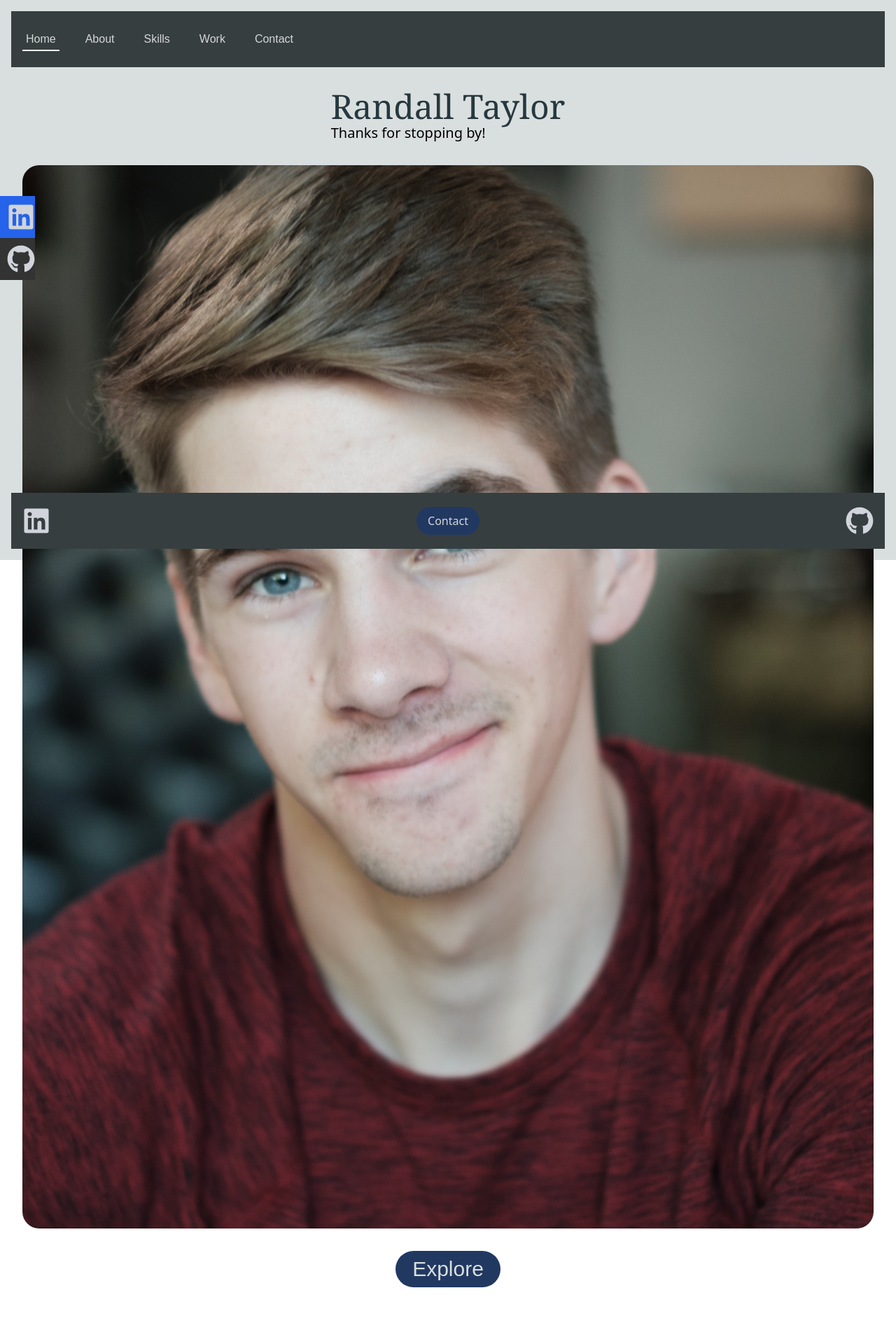
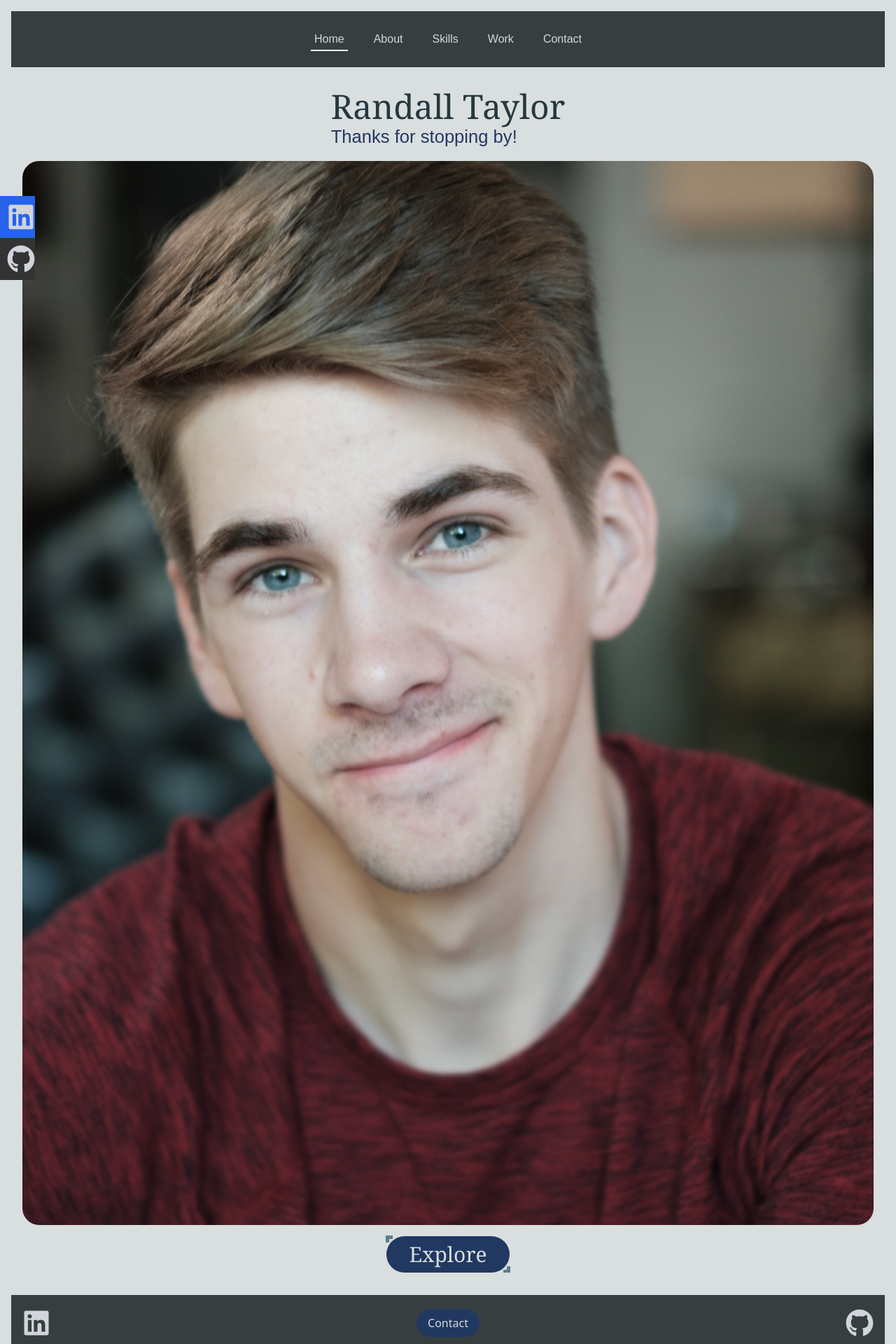
Before and after one commit to RandyYanish/My-Portfolio, a React (Create React App) app: page / in a window 1280 px wide. Shown: the top 1920 px of the page at 70% size. Before the commit the page ends 1839 px from the top, so only its background shows below. Built offline with nearby package versions, Linux system fonts and the light colour scheme.

Commit message:
update Hero button and text animation

```diff
--- a/package.json
+++ b/package.json
@@ -11,7 +11,7 @@
     "react-dom": "^18.2.0",
     "react-icons": "^4.10.1",
     "react-router-dom": "^6.15.0",
-    "react-scripts": "5.0.1",
+    "react-scripts": "^5.0.1",
     "web-vitals": "^2.1.4"
   },
   "scripts": {
--- a/public/main.css
+++ b/public/main.css
@@ -584,40 +584,6 @@ video {
   --tw-backdrop-sepia:  ;
 }
 
-.container {
-  width: 100%;
-}
-
-@media (min-width: 640px) {
-  .container {
-    max-width: 640px;
-  }
-}
-
-@media (min-width: 768px) {
-  .container {
-    max-width: 768px;
-  }
-}
-
-@media (min-width: 1024px) {
-  .container {
-    max-width: 1024px;
-  }
-}
-
-@media (min-width: 1280px) {
-  .container {
-    max-width: 1280px;
-  }
-}
-
-@media (min-width: 1536px) {
-  .container {
-    max-width: 1536px;
-  }
-}
-
 .fixed {
   position: fixed;
 }
@@ -642,25 +608,25 @@ video {
   top: 35%;
 }
 
+.z-0 {
+  z-index: 0;
+}
+
 .z-10 {
   z-index: 10;
 }
 
-.m-2 {
-  margin: 0.5rem;
-}
-
-.mx-2 {
-  margin-left: 0.5rem;
-  margin-right: 0.5rem;
+.my-4 {
+  margin-top: 1rem;
+  margin-bottom: 1rem;
 }
 
 .ml-\[-100px\] {
   margin-left: -100px;
 }
 
-.mt-3 {
-  margin-top: 0.75rem;
+.mr-4 {
+  margin-right: 1rem;
 }
 
 .flex {
@@ -679,20 +645,16 @@ video {
   height: 80px;
 }
 
+.h-auto {
+  height: auto;
+}
+
 .h-screen {
   height: 100vh;
 }
 
-.h-0 {
-  height: 0px;
-}
-
-.h-3 {
-  height: 0.75rem;
-}
-
-.h-auto {
-  height: auto;
+.max-h-full {
+  max-height: 100%;
 }
 
 .min-h-screen {
@@ -703,72 +665,32 @@ video {
   width: 150px;
 }
 
-.w-full {
-  width: 100%;
-}
-
-.w-\[60\] {
-  width: 60;
-}
-
-.w-\[320px\] {
-  width: 320px;
-}
-
-.w-5 {
-  width: 1.25rem;
-}
-
 .w-auto {
   width: auto;
 }
 
-.w-1\/2 {
-  width: 50%;
-}
-
-.w-1 {
-  width: 0.25rem;
-}
-
-.w-\[\] {
-  width: ;
-}
-
-.w-\[300px\] {
-  width: 300px;
-}
-
-.max-w-5xl {
-  max-width: 64rem;
-}
-
-.max-w-sm {
-  max-width: 24rem;
-}
-
-.max-w-md {
-  max-width: 28rem;
-}
-
-.flex-auto {
-  flex: 1 1 auto;
+.w-full {
+  width: 100%;
 }
 
 .flex-grow {
   flex-grow: 1;
 }
 
-.border-collapse {
-  border-collapse: collapse;
-}
-
 .flex-col {
   flex-direction: column;
 }
 
+.flex-nowrap {
+  flex-wrap: nowrap;
+}
+
 .items-center {
   align-items: center;
+}
+
+.justify-end {
+  justify-content: flex-end;
 }
 
 .justify-center {
@@ -783,52 +705,25 @@ video {
   justify-content: space-evenly;
 }
 
+.justify-items-center {
+  justify-items: center;
+}
+
 .gap-x-8 {
   -webkit-column-gap: 2rem;
           column-gap: 2rem;
 }
 
-.text-ellipsis {
-  text-overflow: ellipsis;
+.overflow-y-auto {
+  overflow-y: auto;
 }
 
-.rounded-md {
-  border-radius: 0.375rem;
+.rounded-3xl {
+  border-radius: 1.5rem;
 }
 
-.rounded-lg {
-  border-radius: 0.5rem;
-}
-
-.rounded-s-lg {
-  border-start-start-radius: 0.5rem;
-  border-end-start-radius: 0.5rem;
-}
-
-.rounded-l-lg {
-  border-top-left-radius: 0.5rem;
-  border-bottom-left-radius: 0.5rem;
-}
-
-.rounded-e-lg {
-  border-start-end-radius: 0.5rem;
-  border-end-end-radius: 0.5rem;
-}
-
-.rounded-ss-lg {
-  border-start-start-radius: 0.5rem;
-}
-
-.border {
-  border-width: 1px;
-}
-
-.border-l {
-  border-left-width: 1px;
-}
-
-.border-r {
-  border-right-width: 1px;
+.rounded-full {
+  border-radius: 9999px;
 }
 
 .bg-\[\#333333\] {
@@ -841,19 +736,23 @@ video {
   background-color: rgb(37 99 235 / var(--tw-bg-opacity));
 }
 
+.bg-ice-dark {
+  --tw-bg-opacity: 1;
+  background-color: rgb(33 56 97 / var(--tw-bg-opacity));
+}
+
 .bg-steel-dark {
   --tw-bg-opacity: 1;
   background-color: rgb(54 62 64 / var(--tw-bg-opacity));
 }
 
-.bg-yellow-light {
-  --tw-bg-opacity: 1;
-  background-color: rgb(246 254 206 / var(--tw-bg-opacity));
-}
-
 .bg-steel-light {
   --tw-bg-opacity: 1;
   background-color: rgb(217 222 223 / var(--tw-bg-opacity));
+}
+
+.p-2 {
+  padding: 0.5rem;
 }
 
 .p-4 {
@@ -865,37 +764,31 @@ video {
   padding-right: 1rem;
 }
 
+.px-8 {
+  padding-left: 2rem;
+  padding-right: 2rem;
+}
+
+.py-2 {
+  padding-top: 0.5rem;
+  padding-bottom: 0.5rem;
+}
+
 .py-6 {
   padding-top: 1.5rem;
   padding-bottom: 1.5rem;
 }
 
-.text-center {
-  text-align: center;
+.text-left {
+  text-align: left;
 }
 
-.text-right {
-  text-align: right;
-}
-
-.text-justify {
-  text-align: justify;
-}
-
-.align-top {
-  vertical-align: top;
-}
-
-.align-middle {
-  vertical-align: middle;
+.font-sans {
+  font-family: ui-sans-serif, system-ui, -apple-system, BlinkMacSystemFont, "Segoe UI", Roboto, "Helvetica Neue", Arial, "Noto Sans", sans-serif, "Apple Color Emoji", "Segoe UI Emoji", "Segoe UI Symbol", "Noto Color Emoji";
 }
 
 .font-serif {
   font-family: ui-serif, Georgia, Cambria, "Times New Roman", Times, serif;
-}
-
-.font-sans {
-  font-family: ui-sans-serif, system-ui, -apple-system, BlinkMacSystemFont, "Segoe UI", Roboto, "Helvetica Neue", Arial, "Noto Sans", sans-serif, "Apple Color Emoji", "Segoe UI Emoji", "Segoe UI Symbol", "Noto Color Emoji";
 }
 
 .text-2xl {
@@ -908,12 +801,9 @@ video {
   line-height: 2.25rem;
 }
 
-.font-thin {
-  font-weight: 100;
-}
-
-.italic {
-  font-style: italic;
+.text-5xl {
+  font-size: 3rem;
+  line-height: 1;
 }
 
 .text-gray-300 {
@@ -926,22 +816,19 @@ video {
   color: rgb(215 215 215 / var(--tw-text-opacity));
 }
 
-.blur-lg {
-  --tw-blur: blur(16px);
-  -webkit-filter: var(--tw-blur) var(--tw-brightness) var(--tw-contrast) var(--tw-grayscale) var(--tw-hue-rotate) var(--tw-invert) var(--tw-saturate) var(--tw-sepia) var(--tw-drop-shadow);
-          filter: var(--tw-blur) var(--tw-brightness) var(--tw-contrast) var(--tw-grayscale) var(--tw-hue-rotate) var(--tw-invert) var(--tw-saturate) var(--tw-sepia) var(--tw-drop-shadow);
+.text-ice-dark {
+  --tw-text-opacity: 1;
+  color: rgb(33 56 97 / var(--tw-text-opacity));
 }
 
-.blur-sm {
-  --tw-blur: blur(4px);
-  -webkit-filter: var(--tw-blur) var(--tw-brightness) var(--tw-contrast) var(--tw-grayscale) var(--tw-hue-rotate) var(--tw-invert) var(--tw-saturate) var(--tw-sepia) var(--tw-drop-shadow);
-          filter: var(--tw-blur) var(--tw-brightness) var(--tw-contrast) var(--tw-grayscale) var(--tw-hue-rotate) var(--tw-invert) var(--tw-saturate) var(--tw-sepia) var(--tw-drop-shadow);
+.text-metal-dark {
+  --tw-text-opacity: 1;
+  color: rgb(38 56 62 / var(--tw-text-opacity));
 }
 
-.backdrop-blur-sm {
-  --tw-backdrop-blur: blur(4px);
-  -webkit-backdrop-filter: var(--tw-backdrop-blur) var(--tw-backdrop-brightness) var(--tw-backdrop-contrast) var(--tw-backdrop-grayscale) var(--tw-backdrop-hue-rotate) var(--tw-backdrop-invert) var(--tw-backdrop-opacity) var(--tw-backdrop-saturate) var(--tw-backdrop-sepia);
-          backdrop-filter: var(--tw-backdrop-blur) var(--tw-backdrop-brightness) var(--tw-backdrop-contrast) var(--tw-backdrop-grayscale) var(--tw-backdrop-hue-rotate) var(--tw-backdrop-invert) var(--tw-backdrop-opacity) var(--tw-backdrop-saturate) var(--tw-backdrop-sepia);
+.text-steel-light {
+  --tw-text-opacity: 1;
+  color: rgb(217 222 223 / var(--tw-text-opacity));
 }
 
 .duration-300 {
@@ -952,12 +839,31 @@ video {
   transition-duration: 500ms;
 }
 
-.will-change-auto {
-  will-change: auto;
-}
-
 :root{
-  --primary-btn: #000000;
+  --grey-light: #D7D7D7;
+  --grey: #4D4D4D;
+  --grey-dark: #000000;
+  --steel-light: #D9DEDF;
+  --steel: #74868A;
+  --steel-dark: #363E40;
+  --metal-light: #D4E0E4;
+  --metal: #58808E;
+  --metal-dark: #26383E;
+  --ice-light: #DAE3F2;
+  --ice: #4773C1;
+  --ice-dark: #213861;
+  --blue-light: #DBD9FF;
+  --blue: #0C00FE;
+  --blue-dark: #050064;
+  --purple-light: #E6DCFC;
+  --purple: #723BED;
+  --purple-dark: #2E0B7B;
+  --magenta-light: #F9DFF4;
+  --magenta: #A9238F;
+  --magenta-dark: #561249;
+  --yellow-light: #F6FECE;
+  --yellow: #CEF707;
+  --yellow-dark: #A7C800;
 }
 
 * {
@@ -982,37 +888,18 @@ code {
     monospace;
 }
 
-.backdrop\:caret-amber-50::-webkit-backdrop {
-  caret-color: #fffbeb;
-}
-
-.backdrop\:caret-amber-50::backdrop {
-  caret-color: #fffbeb;
-}
-
 .hover\:ml-\[0px\]:hover {
   margin-left: 0px;
 }
 
-.hover\:grow:hover {
-  flex-grow: 1;
-}
-
-.hover\:grow-0:hover {
-  flex-grow: 0;
-}
-
-.hover\:not-italic:hover {
-  font-style: normal;
+.hover\:bg-steel-dark:hover {
+  --tw-bg-opacity: 1;
+  background-color: rgb(54 62 64 / var(--tw-bg-opacity));
 }
 
 @media (min-width: 640px) {
-  .sm\:flex {
-    display: flex;
-  }
-
-  .sm\:flex-col {
-    flex-direction: column;
+  .sm\:justify-center {
+    justify-content: center;
   }
 }
 
--- a/src/App.jsx
+++ b/src/App.jsx
@@ -11,8 +11,10 @@ function App() {
       <nav className='p-4 z-10'>
         <Navbar />
       </nav>
-      <div className='flex-grow p-4 z-0'> {/* Container for Outlet content */}
-        <Outlet /> {/* Renders child routes */}
+      <div className='flex-grow p-4 z-1'> {/* Container for Outlet content */}
+        <div className='overflow-y-auto max-h-full'>
+          <Outlet /> {/* Renders child routes */}
+        </div>
       </div>
       <footer className='p-4 z-0'>
         <Footer />
--- a/src/components/Hero.css
+++ b/src/components/Hero.css
@@ -3,29 +3,68 @@
     padding: 0px;
 }
 
+.button {
+    cursor: pointer;
+    position: relative;
+    transition: all 1s;
+}
+
+.button::after,
+.button::before {
+    content: ' ';
+    width: 10px;
+    height: 10px;
+    position: absolute;
+    border: 0px solid var(--metal);
+    transition: all 1s;
+}
+
+.button::after {
+    top: -1px;
+    left: -1px;
+    border-top: 5px solid var(--metal);
+    border-left: 5px solid var(--metal);
+}
+
+.button::before {
+    bottom: -1px;
+    right: -1px;
+    border-bottom: 5px solid var(--metal);
+    border-right: 5px solid var(--metal);
+}
+
+.button:hover {
+    border-top-right-radius: -1px;
+    border-bottom-left-radius: -1px;
+}
+
+.button:hover::before,.button:hover::after {
+    width: 110%;
+    height: 100%;
+}
+
+
 #Hero {
-    height: 200px;
+    height: auto;
     width: auto;
     position: relative;
 }
 
 .line-1 {
     position: relative;
-    top: 50%;
-    width: 24em;
-    margin: 0 auto;
+    width: auto;
+    margin: 4 auto;
     border-right: 2px solid rgba(255, 255, 255, .75);
-    font-size: 180%;
-    text-align: center;
+    font-size: 160%;
+    text-align: left;
     white-space: nowrap;
     overflow: hidden;
-    transform: translateY(-50%);
 }
 
 /* Animation */
 .anim-typewriter {
-    animation: typewriter 4s steps(44) 1s 1 normal both,
-        blinkTextCursor 500ms steps(44) infinite normal;
+    animation: typewriter 3s steps(20) 1s both normal,
+        blinkTextCursor 1000ms infinite normal;
 }
 
 @keyframes typewriter {
@@ -34,13 +73,13 @@
     }
 
     to {
-        width: 24em;
+        width: 10.5em;
     }
 }
 
 @keyframes blinkTextCursor {
     from {
-        border-right-color: rgba(255, 255, 255, .75);
+        border-right-color: #213861;
     }
 
     to {
--- a/src/components/Hero.jsx
+++ b/src/components/Hero.jsx
@@ -6,12 +6,21 @@ function Hero() {
     return (
         <div id='Hero' className='flex-col justify-items-center px-4 h-auto'>
             <div className='text-left'>
-                <h1 className='font-serif text-metal-dark text-5xl duration-500 flex-nowrap'>Randall Taylor</h1>
-                <p className='text-left font-sans text-xl'>Thanks for stopping by!</p>
+                <h1
+                    className='font-serif text-metal-dark text-5xl duration-500 flex-nowrap'>
+                    Randall Taylor
+                </h1>
+                <p
+                    className='line-1 anim-typewriter text-ice-dark'>
+                    Thanks for stopping by!
+                </p>
             </div>
-            <img className='rounded-3xl w-auto my-8' src={heroImage} alt='A headshot of Randall Taylor, developer.' />
-            <div className=''>
-                <button className='bg-ice-dark rounded-full py-2 px-6 text-steel-light text-3xl'>Explore</button>
+            <img className='rounded-3xl w-auto my-4' src={heroImage} alt='A headshot of Randall Taylor, developer.' />
+            <div className='flex justify-center'>
+                <button
+                    className='button rounded-full hover:bg-steel-dark bg-ice-dark py-2 px-8 text-steel-light text-3xl font-serif'>
+                    Explore
+                </button>
             </div>
         </div>
     )
--- a/src/components/Navbar.css
+++ b/src/components/Navbar.css
@@ -4,7 +4,7 @@
 }
 
 .nav-list-item a::after {
-    content: "";
+    content: '';
     width: 0%;
     height: 2px;
     background-color: white;
@@ -15,7 +15,7 @@
 }
 
 .nav-list-item a.active::after,.nav-list-item a:hover::after {
-    content: "";
+    content: '';
     width: 100%;
     height: 2px;
     background-color: white;
@@ -26,5 +26,5 @@
 }
 
 .nav-list-item a:hover::after {
-    background-color: rgb(70, 187, 222);
+    background-color: var(--yellow);
 }
--- a/src/components/Navbar.jsx
+++ b/src/components/Navbar.jsx
@@ -13,7 +13,7 @@ function Navbar() {
     const handleClick = () => setNav(!nav);
 
     return (
-        <div className='w-full h-[80px] flex justify-between items-center px-4 bg-steel-dark text-grey-light'>
+        <div className='w-full h-[80px] flex sm:justify-center justify-end items-center px-4 bg-steel-dark text-grey-light'>
             {/* menu */}
             <ul className='hidden md:flex gap-x-8'>
                 <li className='nav-list-item'>
--- a/src/index.css
+++ b/src/index.css
@@ -3,7 +3,37 @@
 @tailwind utilities;
 
 :root{
-  --primary-btn: #000000;
+  --grey-light: #D7D7D7;
+  --grey: #4D4D4D;
+  --grey-dark: #000000;
+
+  --steel-light: #D9DEDF;
+  --steel: #74868A;
+  --steel-dark: #363E40;
+
+  --metal-light: #D4E0E4;
+  --metal: #58808E;
+  --metal-dark: #26383E;
+
+  --ice-light: #DAE3F2;
+  --ice: #4773C1;
+  --ice-dark: #213861;
+
+  --blue-light: #DBD9FF;
+  --blue: #0C00FE;
+  --blue-dark: #050064;
+
+  --purple-light: #E6DCFC;
+  --purple: #723BED;
+  --purple-dark: #2E0B7B;
+
+  --magenta-light: #F9DFF4;
+  --magenta: #A9238F;
+  --magenta-dark: #561249;
+
+  --yellow-light: #F6FECE;
+  --yellow: #CEF707;
+  --yellow-dark: #A7C800;
 }
 
 * {
```
Also changed, not shown: 1 other file (tests, documents, lock files or other folders).
